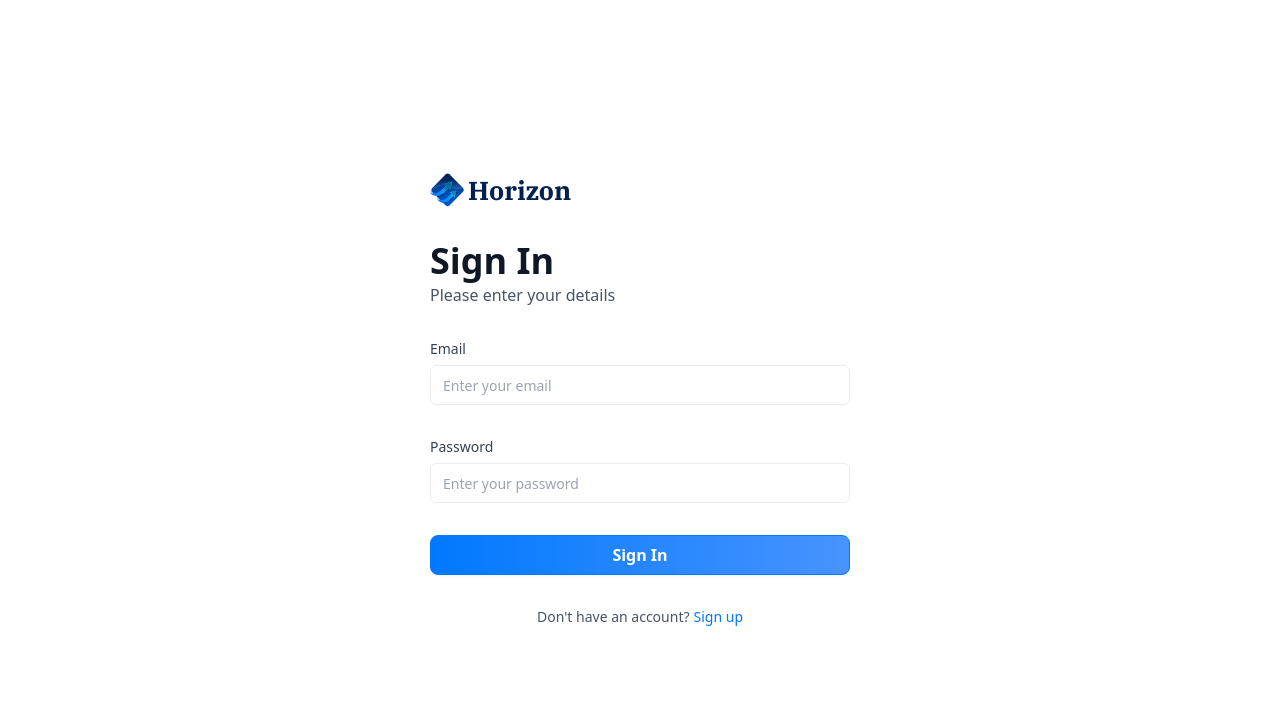
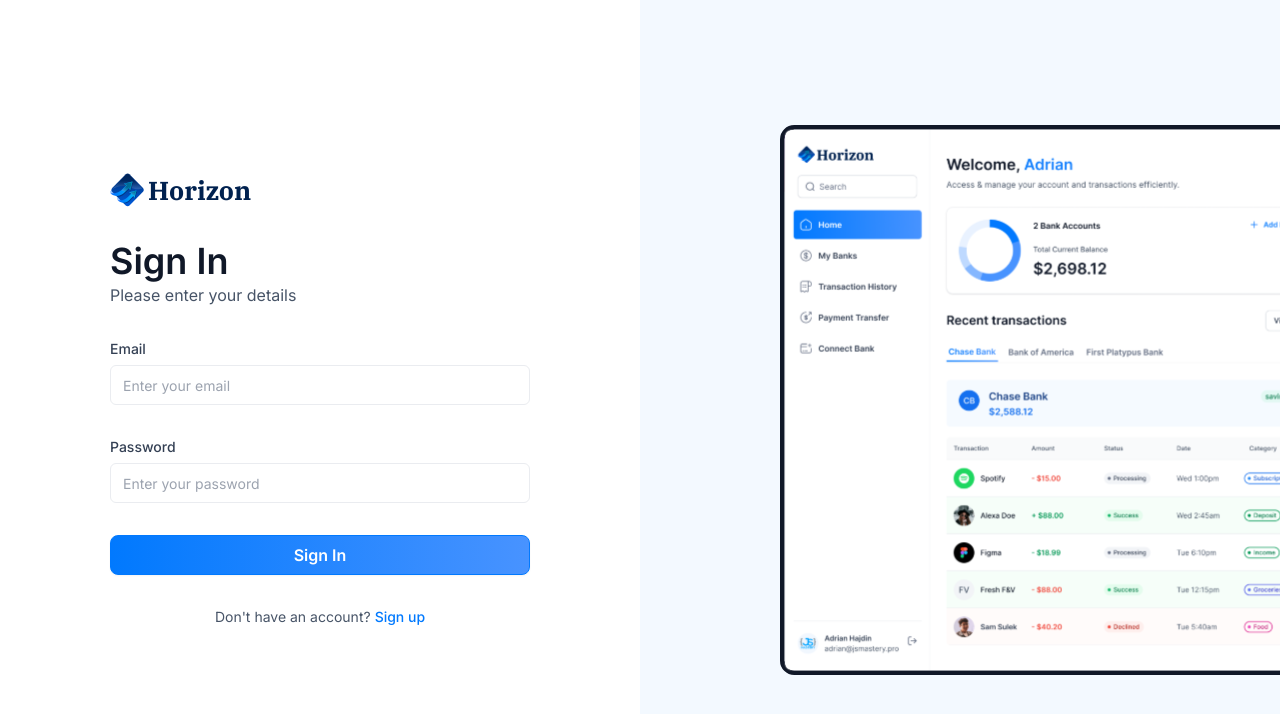
Before and after one commit to wandanamaddumage/jsm_banking, a Next.js app: page /sign-in in a window 1280 px wide. Shown: the top 714 px of the page. Built offline with nearby package versions, Linux system fonts and the light colour scheme.

Commit message:
feat: add sign out

```diff
--- a/app/(auth)/layout.tsx
+++ b/app/(auth)/layout.tsx
@@ -1,7 +1,23 @@
+import Image from "next/image";
+
 export default function RootLayout({
   children,
 }: Readonly<{
   children: React.ReactNode;
 }>) {
-  return <main>{children}</main>;
+  return (
+    <main className="flex min-h-screen w-full justify-between font-inter">
+      {children}
+      <div className="auth-asset">
+        <div>
+          <Image
+            src="/icons/auth-image.svg"
+            alt="Auth image"
+            width={500}
+            height={500}
+          />
+        </div>
+      </div>
+    </main>
+  );
 }
--- a/lib/actions/user.actions.ts
+++ b/lib/actions/user.actions.ts
@@ -8,11 +8,18 @@
 export const signIn = async ({ email, password }: signInProps) => {
   try {
     const { account } = await createAdminClient();
+    console.log("Attempting to log in with email:", email);
     const response = await account.createEmailPasswordSession(email, password);
-
+    console.log("Login successful:", response);
     return parseStringify(response);
   } catch (error) {
     console.error("Error", error);
+    console.log("Email:", email);
+    console.log("Password:", password);
+    console.error("Login failed with error:", error);
+    throw new Error(
+      "Invalid credentials. Please check the email and password."
+    );
   }
 };
 
@@ -58,7 +65,9 @@
 export const logoutAccount = async () => {
   try {
     const { account } = await createSessionClient();
-    (await cookies()).delete("appwrite-sesstion");
+
+    (await cookies()).delete("appwrite-session");
+
     await account.deleteSession("current");
   } catch (error) {
     return null;
```
